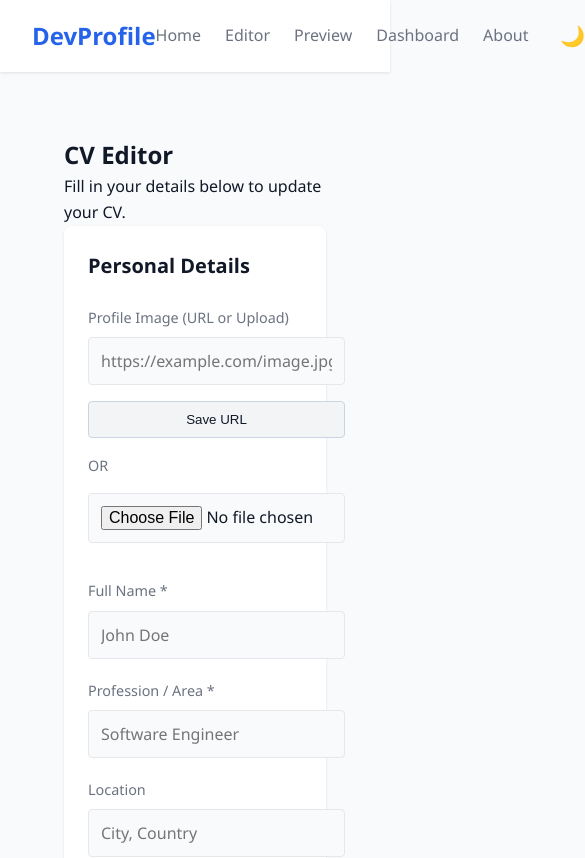
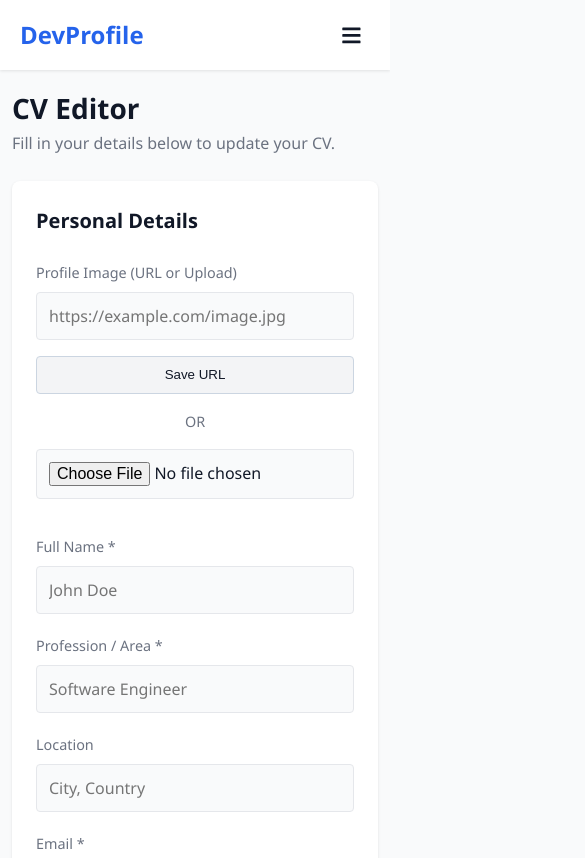
Before and after one commit to UrielOrtizv1000/devprofile-cv-generator, a React (Vite) app: page /editor in a window 390 px wide. Shown: the top 858 px of the page, 585 px wide, since content can reach past the window. Built offline with nearby package versions, Linux system fonts and the light colour scheme.

Commit message:
style: add responsive layout and improve UX

```diff
--- a/src/components/Navbar.css
+++ b/src/components/Navbar.css
@@ -6,6 +6,8 @@
   padding: 1rem 2rem;
   background-color: var(--color-white);
   box-shadow: var(--shadow);
+  position: relative;
+  flex-wrap: wrap;
 }
 
 .navbar-brand h1 {
@@ -27,6 +29,25 @@
 
 .navbar-links a:hover {
   color: var(--color-primary);
+}
+
+/* Mobile menu toggle */
+.navbar-toggle {
+  display: none;
+  background: none;
+  border: none;
+  font-size: 1.3rem;
+  color: var(--color-text);
+  cursor: pointer;
+  padding: 0.5rem;
+  align-items: center;
+  justify-content: center;
+  border-radius: 4px;
+  transition: background-color 0.2s;
+}
+
+.navbar-toggle:hover {
+  background-color: var(--color-border);
 }
 
 /* Theme Toggle Button */
@@ -53,3 +74,48 @@
 .theme-toggle:active {
   transform: scale(0.95);
 }
+
+/* Responsive Design */
+@media (max-width: 768px) {
+  .navbar {
+    padding: 1rem 1.25rem;
+  }
+
+  .navbar-toggle {
+    display: flex;
+  }
+
+  .navbar-links {
+    display: none;
+    flex-direction: column;
+    align-items: stretch;
+    width: 100%;
+    gap: 0.25rem;
+    margin-top: 1rem;
+    order: 3;
+  }
+
+  .navbar-links.open {
+    display: flex;
+  }
+
+  .navbar-links li {
+    width: 100%;
+  }
+
+  .navbar-links a {
+    display: block;
+    padding: 0.75rem 0.5rem;
+    border-radius: 4px;
+  }
+
+  .navbar-links a:hover {
+    background-color: var(--color-surface-dark);
+  }
+
+  .navbar-links li:last-child {
+    display: flex;
+    justify-content: center;
+    padding-top: 0.25rem;
+  }
+}
--- a/src/components/Navbar.jsx
+++ b/src/components/Navbar.jsx
@@ -1,22 +1,35 @@
+import { useState } from 'react'
 import { Link } from 'react-router-dom'
 import { useTheme } from '../hooks/useTheme'
+import { FaBars, FaTimes } from 'react-icons/fa'
 import './Navbar.css'
 
 function Navbar() {
   const { isDark, toggleTheme } = useTheme()
+  const [isMenuOpen, setIsMenuOpen] = useState(false)
+
+  const closeMenu = () => setIsMenuOpen(false)
 
   return (
     <nav className="navbar">
       <div className="navbar-brand">
         <h1>DevProfile</h1>
       </div>
-      <ul className="navbar-links">
+      <button
+        className="navbar-toggle"
+        onClick={() => setIsMenuOpen((prev) => !prev)}
+        aria-label="Toggle navigation menu"
+        aria-expanded={isMenuOpen}
+      >
+        {isMenuOpen ? <FaTimes /> : <FaBars />}
+      </button>
+      <ul className={`navbar-links ${isMenuOpen ? 'open' : ''}`}>
         {/* Client side navigation */}
-        <li><Link to="/">Home</Link></li>
-        <li><Link to="/editor">Editor</Link></li>
-        <li><Link to="/preview">Preview</Link></li>
-        <li><Link to="/dashboard">Dashboard</Link></li>
-        <li><Link to="/about">About</Link></li>
+        <li><Link to="/" onClick={closeMenu}>Home</Link></li>
+        <li><Link to="/editor" onClick={closeMenu}>Editor</Link></li>
+        <li><Link to="/preview" onClick={closeMenu}>Preview</Link></li>
+        <li><Link to="/dashboard" onClick={closeMenu}>Dashboard</Link></li>
+        <li><Link to="/about" onClick={closeMenu}>About</Link></li>
         <li>
           <button className="theme-toggle" onClick={toggleTheme} aria-label="Toggle dark mode">
             {isDark ? '☀️' : '🌙'}
--- a/src/components/SkillsDashboard.css
+++ b/src/components/SkillsDashboard.css
@@ -101,3 +101,13 @@
     height: 250px;
   }
 }
+
+@media (max-width: 480px) {
+  .chart-container h3 {
+    font-size: 1rem;
+  }
+
+  .chart-wrapper {
+    height: 220px;
+  }
+}
--- a/src/components/forms/EducationForm.css
+++ b/src/components/forms/EducationForm.css
@@ -67,24 +67,34 @@
   justify-content: space-between;
   align-items: center;
   background-color: var(--color-surface-dark);
+  flex-wrap: wrap;
+  gap: 0.75rem;
+}
+
+.item-info {
+  flex: 1 1 200px;
+  min-width: 0;
 }
 
 .item-info h4 {
   margin: 0 0 0.25rem 0;
   color: var(--color-text);
   font-size: 1.1rem;
+  overflow-wrap: break-word;
 }
 
 .item-info p {
   margin: 0;
   font-size: 0.9rem;
   color: var(--color-text-light);
+  overflow-wrap: break-word;
 }
 
 .item-desc {
   margin-top: 0.5rem !important;
   font-size: 0.85rem !important;
   color: var(--color-text-light) !important;
+  overflow-wrap: break-word;
 }
 
 .item-actions {
@@ -97,3 +107,14 @@
     grid-template-columns: 1fr;
   }
 }
+
+@media (max-width: 480px) {
+  .list-item {
+    flex-direction: column;
+    align-items: stretch;
+  }
+
+  .item-actions {
+    justify-content: flex-end;
+  }
+}
--- a/src/components/forms/PersonalDetailsForm.css
+++ b/src/components/forms/PersonalDetailsForm.css
@@ -186,4 +186,14 @@
   .image-inputs .btn-secondary {
     width: 100%;
   }
+
+  .or-text {
+    align-self: center;
+  }
 }
+
+@media (max-width: 480px) {
+  .form-container {
+    padding: 1rem;
+  }
+}
--- a/src/components/forms/ProjectsForm.css
+++ b/src/components/forms/ProjectsForm.css
@@ -99,22 +99,27 @@
   justify-content: space-between;
   align-items: flex-start;
   background-color: var(--color-surface-dark);
+  flex-wrap: wrap;
+  gap: 0.75rem;
 }
 
 .project-info {
-  flex: 1;
+  flex: 1 1 200px;
+  min-width: 0;
 }
 
 .project-info h4 {
   margin: 0 0 0.25rem 0;
   color: var(--color-text);
   font-size: 1.1rem;
+  overflow-wrap: break-word;
 }
 
 .project-info p {
   margin: 0 0 0.5rem 0;
   font-size: 0.9rem;
   color: var(--color-text-light);
+  overflow-wrap: break-word;
 }
 
 .project-tech {
@@ -123,6 +128,7 @@
   margin-bottom: 0.5rem;
   font-style: italic;
   font-size: 0.85rem;
+  overflow-wrap: break-word;
 }
 
 [data-theme='dark'] .project-tech {
@@ -213,3 +219,25 @@
 [data-theme='dark'] .btn-delete:hover {
   background-color: #991b1b;
 }
+
+@media (max-width: 768px) {
+  .form-group {
+    flex: 1 1 100%;
+  }
+}
+
+@media (max-width: 480px) {
+  .project-item {
+    flex-direction: column;
+    align-items: stretch;
+  }
+
+  .project-thumb {
+    margin: 0;
+    max-width: 100%;
+  }
+
+  .project-actions {
+    justify-content: flex-end;
+  }
+}
--- a/src/components/forms/SkillsForm.css
+++ b/src/components/forms/SkillsForm.css
@@ -86,18 +86,27 @@
   justify-content: space-between;
   align-items: center;
   background-color: var(--color-surface-dark);
+  flex-wrap: wrap;
+  gap: 0.75rem;
+}
+
+.skill-info {
+  flex: 1 1 200px;
+  min-width: 0;
 }
 
 .skill-info h4 {
   margin: 0 0 0.25rem 0;
   color: var(--color-text);
   font-size: 1.1rem;
+  overflow-wrap: break-word;
 }
 
 .skill-info p {
   margin: 0;
   font-size: 0.9rem;
   color: var(--color-text-light);
+  overflow-wrap: break-word;
 }
 
 .skill-badge {
@@ -183,3 +192,14 @@
     grid-template-columns: 1fr;
   }
 }
+
+@media (max-width: 480px) {
+  .skill-item {
+    flex-direction: column;
+    align-items: stretch;
+  }
+
+  .skill-actions {
+    justify-content: flex-end;
+  }
+}
--- a/src/pages/Editor.jsx
+++ b/src/pages/Editor.jsx
@@ -8,7 +8,7 @@ import LanguagesForm from '../components/forms/LanguagesForm';
 
 function Editor() {
   return (
-    <section className="editor" style={{ padding: '2rem', maxWidth: '800px', margin: '0 auto' }}>
+    <section className="editor">
       <h2>CV Editor</h2>
       <p>Fill in your details below to update your CV.</p>
 
--- a/src/styles/Dashboard.css
+++ b/src/styles/Dashboard.css
@@ -65,3 +65,13 @@
     font-size: 1.5rem;
   }
 }
+
+@media (max-width: 480px) {
+  .dashboard-header h2 {
+    font-size: 1.25rem;
+  }
+
+  .dashboard-header .subtitle {
+    font-size: 0.9rem;
+  }
+}
--- a/src/styles/Preview.css
+++ b/src/styles/Preview.css
@@ -139,6 +139,8 @@
   box-shadow: 0 2px 8px rgba(0, 0, 0, 0.08);
   border-radius: var(--radius);
   line-height: 1.8;
+  overflow-wrap: break-word;
+  word-break: break-word;
 }
 
 /* Header Section */
--- a/src/styles/index.css
+++ b/src/styles/index.css
@@ -34,12 +34,17 @@
   --shadow: 0 1px 3px rgba(0, 0, 0, 0.3);
 }
 
+html {
+  overflow-x: hidden;
+}
+
 body {
   font-family: var(--font-main);
   background-color: var(--color-bg);
   color: var(--color-text);
   line-height: 1.6;
   min-height: 100vh;
+  overflow-x: hidden;
 }
 
 a {
@@ -86,3 +91,57 @@ img {
   color: var(--color-text-light);
   font-size: 1.1rem;
 }
+
+/* Editor */
+.editor {
+  padding: 2rem;
+  max-width: 800px;
+  margin: 0 auto;
+  width: 100%;
+}
+
+.editor h2 {
+  font-size: 1.75rem;
+}
+
+.editor > p {
+  color: var(--color-text-light);
+  margin-bottom: 1.5rem;
+}
+
+/* Responsive Design */
+@media (max-width: 768px) {
+  .main-content {
+    padding: 1.5rem 1rem;
+  }
+
+  .editor {
+    padding: 0;
+  }
+
+  .home {
+    padding: 3rem 1rem;
+  }
+
+  .home h2 {
+    font-size: 1.5rem;
+  }
+}
+
+@media (max-width: 480px) {
+  .main-content {
+    padding: 1rem 0.75rem;
+  }
+
+  .home {
+    padding: 2.5rem 0.75rem;
+  }
+
+  .home h2 {
+    font-size: 1.3rem;
+  }
+
+  .home p {
+    font-size: 1rem;
+  }
+}
--- a/src/utils/pdfExport.js
+++ b/src/utils/pdfExport.js
@@ -75,6 +75,10 @@ export const exportToPDF = async (fileName, cvData, fullName = 'CV') => {
         scale: 2, // Higher quality rendering
         useCORS: true, // Allow cross-origin images
         logging: false,
+        // Force desktop layout for the PDF regardless of the device/viewport
+        // the export is triggered from, so responsive (tablet/mobile) CSS
+        // rules don't apply to the rendered document.
+        windowWidth: 1200,
         windowHeight: element.scrollHeight
       },
       jsPDF: {
```
Also changed, not shown: 1 other file (tests, documents, lock files or other folders).
